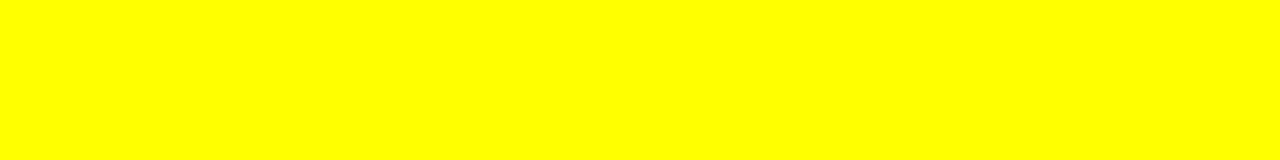
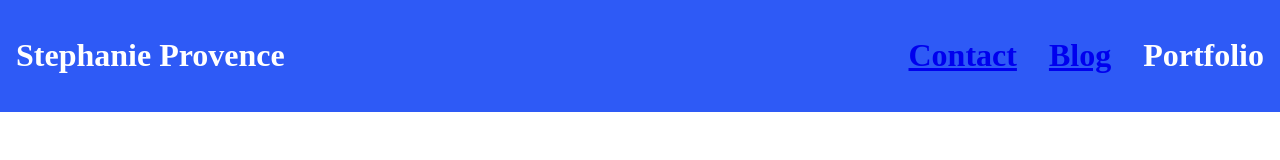
Before and after one commit to stephhappens/03-grid-and-position, a plain HTML site: page index.html in a window 1280 px wide. Drawn offline with Linux system fonts and the light colour scheme.

Commit message:
create nav bar

```diff
--- a/index.html
+++ b/index.html
@@ -6,6 +6,10 @@
     <link rel="stylesheet" href="style.css">
   </head>
   <body>
-
+    <div class="navbar">
+         <h1 class="navbar_title">Stephanie Provence</h1>
+         <h1 class="navbar_portfolio">Portfolio <a href= "#"></h1>
+         <h1 class="navbar_blog">Blog <a href= "#"></h1>
+           <h1 class="navbar_contact">Contact <a href="#"></h1>
   </body>
 </html>
--- a/style.css
+++ b/style.css
@@ -1,3 +1,32 @@
 body {
-  background: yellow;
+  margin: 0;
+  color: white;
 }
+.navbar {
+  display: block;
+  background: #2e5af6 ;
+  overflow:auto;
+  color: white;
+
+}
+
+.navbar_title {
+  float: left;
+  padding: 1rem;
+
+}
+.navbar_portfolio {
+  float: right;
+  padding: 1rem;
+
+}
+
+.navbar_blog {
+  float: right;
+  padding: 1rem;
+}
+
+.navbar_contact {
+  float: right;
+  padding: 1rem;
+}
```
